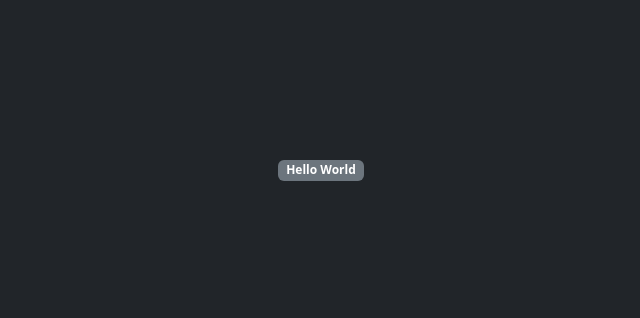
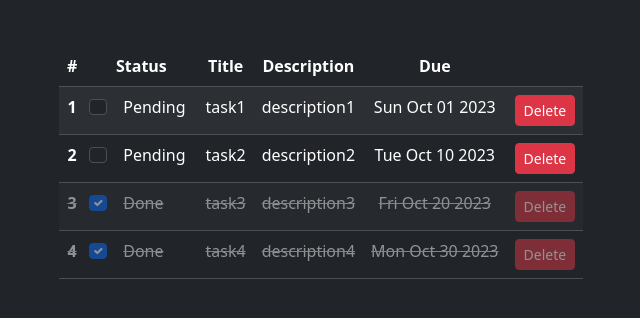
Before and after one commit to Darshil-P/taskr, a React (Vite) app: page / in a window 1280 px wide. Shown: the part 230-548 px from the top of the page, without its empty margins (319-959 px from the left). Built offline with nearby package versions, Linux system fonts and the light colour scheme.

Commit message:
Display Tasks List

```diff
--- a/src/App.tsx
+++ b/src/App.tsx
@@ -1,9 +1,46 @@
-import './App.css';
+import "./App.css";
+import TaskTable from "./components/tasktable";
 
 function App() {
+  const tasks = [
+    {
+      id: crypto.randomUUID(),
+      title: "task1",
+      description: "description1",
+      completed: false,
+      dueDate: new Date("2023-10-1"),
+    },
+    {
+      id: crypto.randomUUID(),
+      title: "task2",
+      description: "description2",
+      completed: false,
+      dueDate: new Date("2023-10-10"),
+    },
+    {
+      id: crypto.randomUUID(),
+      title: "task3",
+      description: "description3",
+      completed: true,
+      dueDate: new Date("2023-10-20"),
+    },
+    {
+      id: crypto.randomUUID(),
+      title: "task4",
+      description: "description4",
+      completed: true,
+      dueDate: new Date("2023-10-30"),
+    },
+  ];
   return (
-    <h1><span className='badge bg-secondary'>Hello World</span></h1>
-  )
+    <>
+      <TaskTable
+        items={tasks}
+        onChange={(task) => console.log(`Change! ${task.title}`)}
+        onDelete={(task) => console.log(`Delete! ${task.title}`)}
+      />
+    </>
+  );
 }
 
-export default App
+export default App;
--- /dev/null
+++ b/src/components/tasktable.tsx
@@ -0,0 +1,81 @@
+import { FunctionComponent } from "react";
+
+type Task = {
+  id: `${string}-${string}-${string}-${string}-${string}`;
+  title: string;
+  description: string;
+  completed: boolean;
+  dueDate: Date;
+};
+
+interface TaskTableProps {
+  items: Array<Task>;
+  onChange: (task: Task) => void;
+  onDelete: (task: Task) => void;
+}
+
+const TaskTable: FunctionComponent<TaskTableProps> = ({
+  items,
+  onChange: handleStatusChange,
+  onDelete: handleDelete,
+}) => {
+  {
+    if (items.length == 0) return "No Tasks Found";
+  }
+  return (
+    <table className="table table-striped">
+      <thead>
+        <tr>
+          <th scope="col">#</th>
+          <th scope="col">Status</th>
+          <th scope="col">Title</th>
+          <th scope="col">Description</th>
+          <th scope="col">Due</th>
+          <th scope="col"></th>
+        </tr>
+      </thead>
+      <tbody>
+        {items.map((task, index) => {
+          return (
+            <tr
+              key={task.id}
+              className={task.completed ? "opacity-50 line-through" : ""}
+            >
+              <th scope="row">{index + 1}</th>
+              <td>
+                <div className="row">
+                  <input
+                    className="form-check-input px-2 ml-2 col-auto"
+                    type="checkbox"
+                    checked={task.completed}
+                    onChange={() => handleStatusChange(task)}
+                    id={task.id}
+                  />
+                  <label
+                    className="form-check-label mx-1 col-auto"
+                    htmlFor={task.id}
+                  >
+                    {task.completed ? "Done" : "Pending"}
+                  </label>
+                </div>
+              </td>
+              <td>{task.title}</td>
+              <td>{task.description}</td>
+              <td>{task.dueDate.toDateString()}</td>
+              <td>
+                <button
+                  className="btn btn-danger btn-sm"
+                  onClick={() => handleDelete(task)}
+                >
+                  Delete
+                </button>
+              </td>
+            </tr>
+          );
+        })}
+      </tbody>
+    </table>
+  );
+};
+
+export default TaskTable;
```
